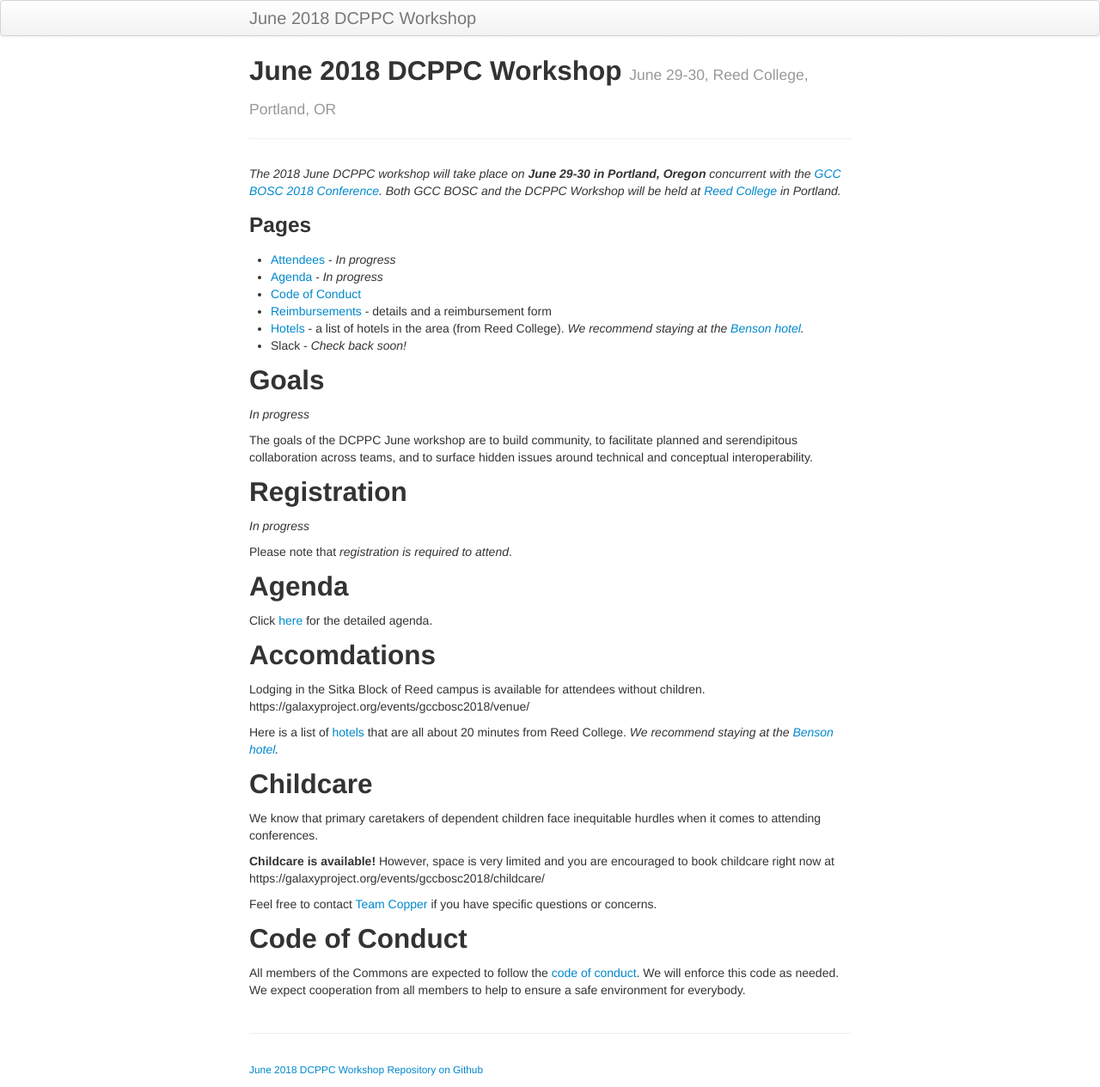
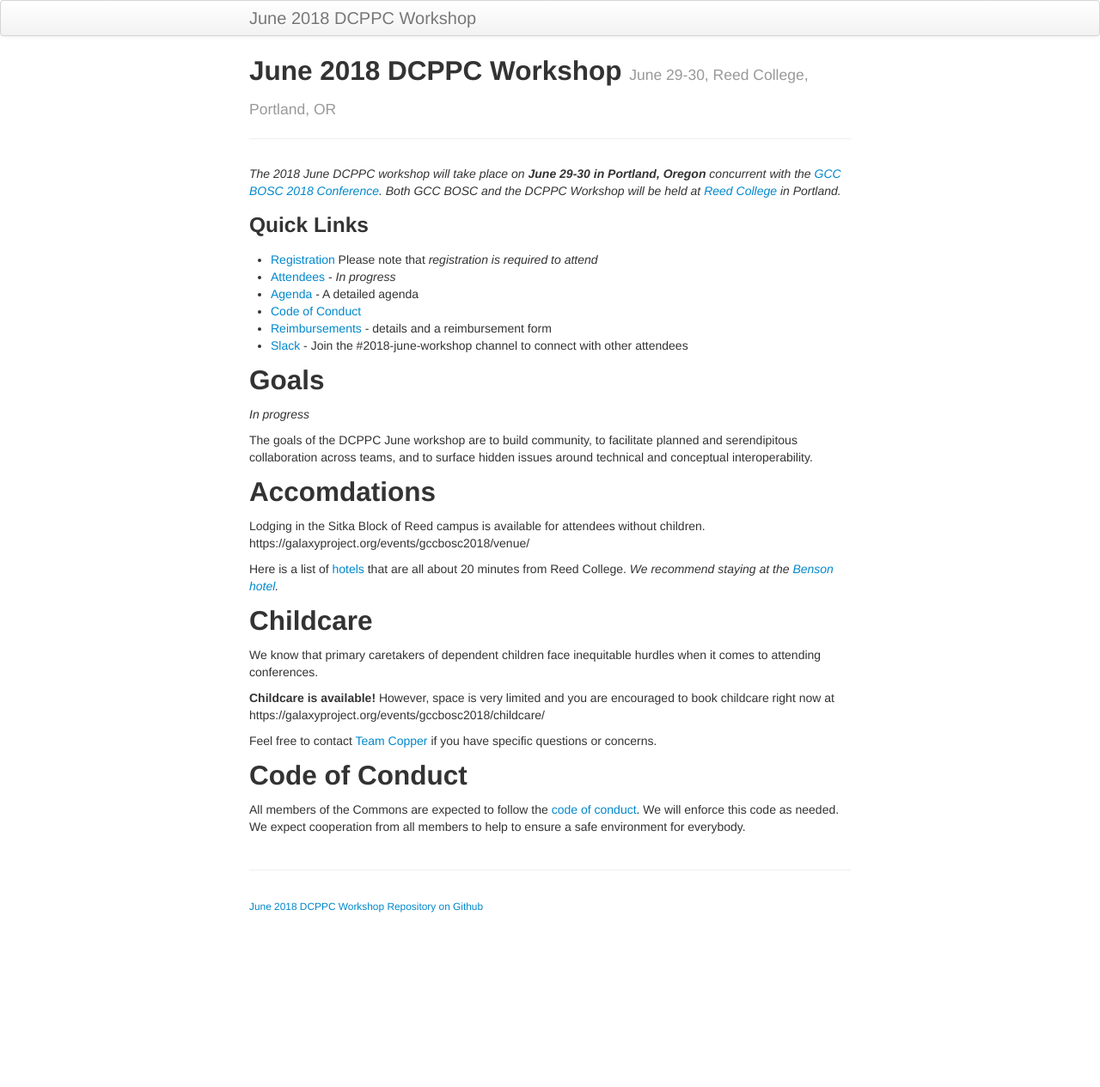
Before and after one commit to dcppc/2018-june-workshop, a Jekyll site: the page built from docs/index.md, in a window 1280 px wide. Shown: the whole page at 86% size. Built offline with Jekyll 4.4.1, drawn with Linux system fonts in a browser that asks for light colours; after the commit the page ends 1075 px from its top, so only the background shows below that.

Commit message:
add registration and slack

```diff
--- a/docs/index.md
+++ b/docs/index.md
@@ -9,31 +9,20 @@ concurrent with the [GCC BOSC 2018 Conference](https://gccbosc2018.sched.com/).
 GCC BOSC and the DCPPC Workshop will be held at [Reed College](http://www.reed.edu/)
 in Portland._
 
-### Pages
+### Quick Links
 
+- [Registration](https://ti.to/dcppc/june-data-commons-workshop) Please note that _registration is required to attend_
 - [Attendees](./attendees.md) - _In progress_
-- [Agenda](./agenda.md) - _In progress_
+- [Agenda](./agenda.md) - A detailed agenda
 - [Code of Conduct](https://github.com/dcppc/dcppc-workshops/blob/master/CODE_OF_CONDUCT.md)
 - [Reimbursements](./reimbursements) - details and a reimbursement form
-- [Hotels](https://www.reed.edu/accommodations.html) - a list of hotels in the area (from Reed College). _We recommend staying at the [Benson hotel](http://www.bensonhotel.com/)._
-- Slack - _Check back soon!_
+- [Slack](https://nih-dcppc.slack.com/messages/CAMLGP27N/convo/GANQFSGAD-1528381202.000599/?) - Join the #2018-june-workshop channel to connect with other attendees
 
 ## Goals
 
 _In progress_
 
-The goals of the DCPPC June workshop are to build community, to facilitate planned and serendipitous collaboration across teams,
-and to surface hidden issues around technical and conceptual interoperability.
-
-## Registration
-
-_In progress_
-
-Please note that _registration is required to attend_.
-
-## Agenda
-
-Click [here](./agenda.md) for the detailed agenda.
+The goals of the DCPPC June workshop are to build community, to facilitate planned and serendipitous collaboration across teams, and to surface hidden issues around technical and conceptual interoperability.
 
 ## Accomdations
 
```
